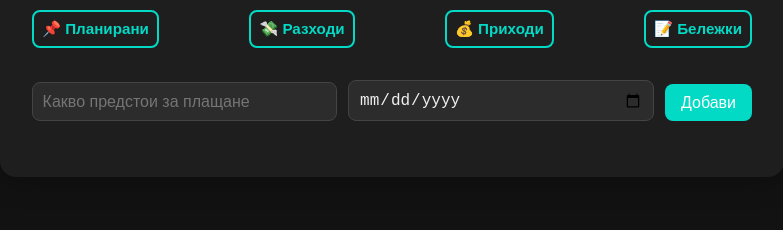
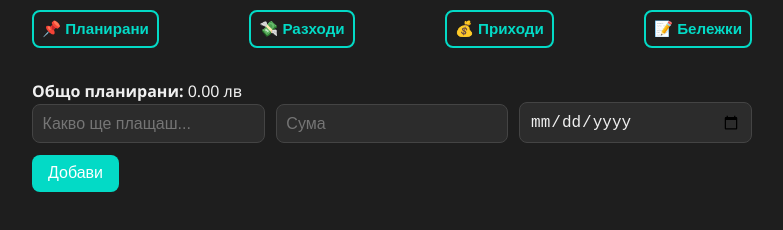
Before and after one commit to emmy649/moite-finansi, a plain HTML site: page index.html in a window 1280 px wide. Shown: the part 112-342 px from the top of the page, without its empty margins (248-1031 px from the left). Drawn offline with Linux system fonts and the light colour scheme.

Commit message:
Update index.html

```diff
--- a/index.html
+++ b/index.html
@@ -21,13 +21,18 @@
 
       <!-- Планирани разходи -->
 <div id="planned" class="tab">
+    <div>
+        <strong>Общо планирани:</strong> <span id="totalPlanned">0.00</span> лв
+      </div>
   <div class="task-input">
-          <input type="text" id="plannedText" placeholder="Какво предстои за плащане">
+    <input type="text" id="plannedText" placeholder="Какво ще плащаш...">
+    <input type="number" id="plannedAmount" placeholder="Сума">
     <input type="date" id="plannedDate">
     <button onclick="addPlanned()">Добави</button>
   </div>
   <ul id="plannedList"></ul>
 </div>
+
 
       <!-- Разходи -->
       <div id="expenses" class="tab hidden">
```
Lines whose indentation alone changed are shown as unchanged.
